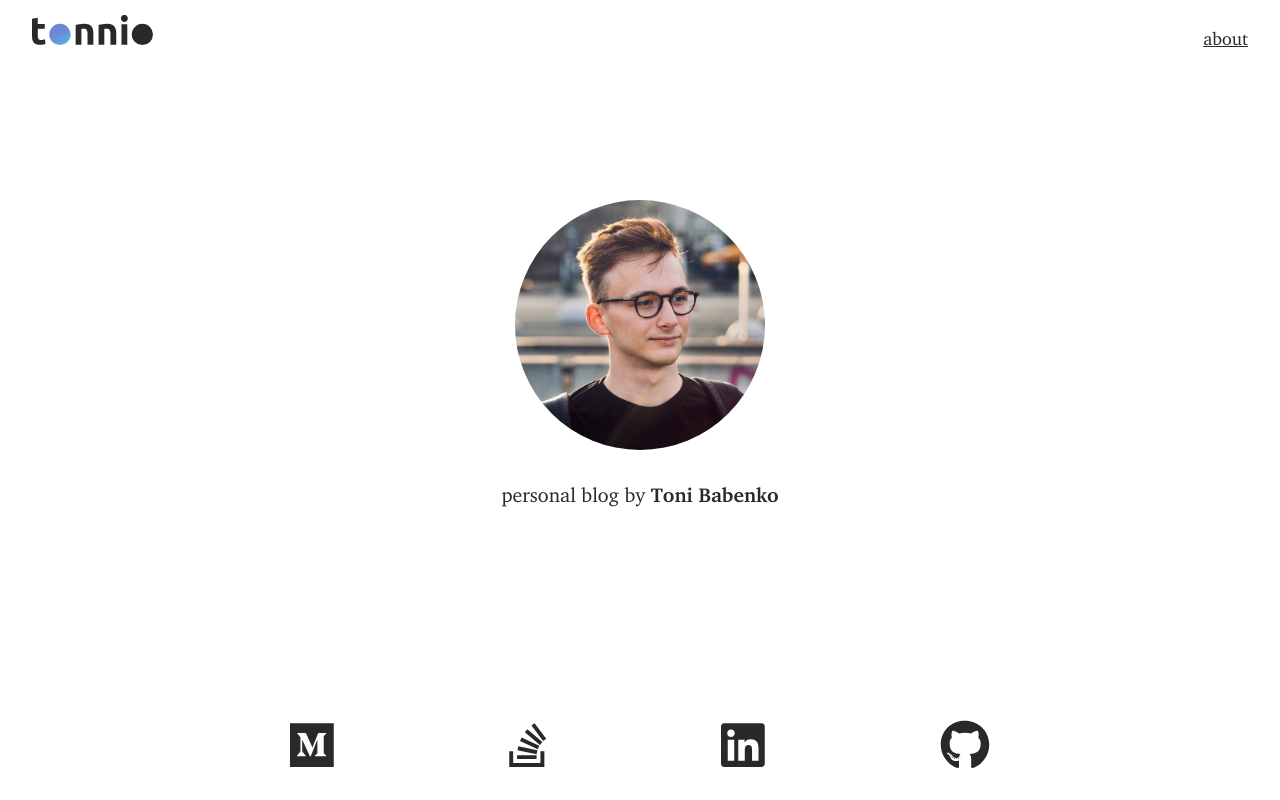
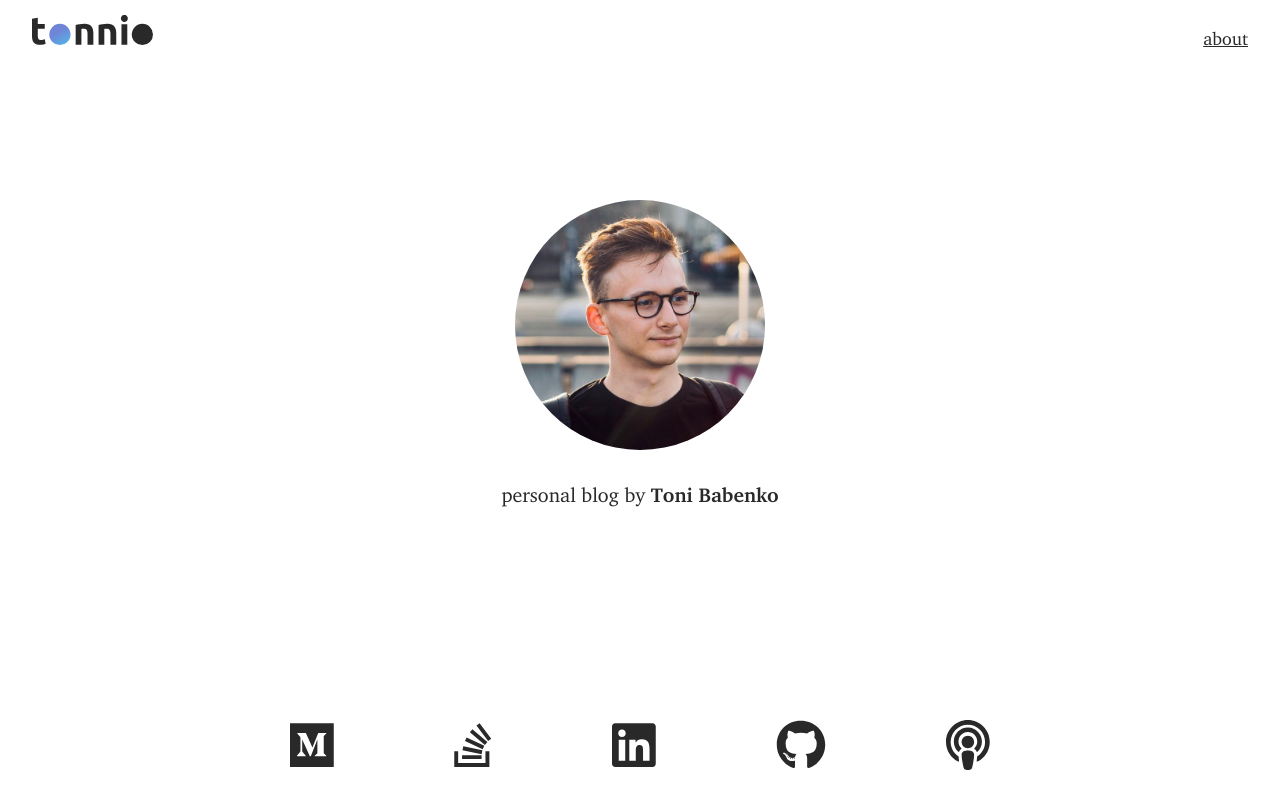
Before and after one commit to tonn1o/tonnio.dev, a Gatsby site: page /about in a window 1280 px wide. Built offline with nearby package versions, Linux system fonts and the light colour scheme; Gatsby itself is replaced by a stand-in of ours; a web font is replaced by a local one.

Commit message:
add link to podcast

```diff
--- a/src/constants/constants.js
+++ b/src/constants/constants.js
@@ -4,6 +4,7 @@ export const appConsts = {
     stackOverflow: "https://stackoverflow.com/users/8861977/tonnio",
     linkedIn: "https://www.linkedin.com/in/a-babenko/",
     medium: "https://medium.com/@tonnio",
+    podcast: "https://podcasts.apple.com/us/podcast/%D0%B2%D1%8B%D0%B6%D0%B8%D1%82%D1%8C-%D0%BD%D0%B0-%D0%B3%D0%B0%D0%BB%D0%B5%D1%80%D0%B5/id1440854860 ",
   },
   routes: {
     root: "/",
--- a/src/pages/about.tsx
+++ b/src/pages/about.tsx
@@ -11,6 +11,7 @@ import {
 import { appConsts } from "src/constants/constants";
 import avatar from "../images/avatar.jpg";
 import { Helmet } from "react-helmet";
+import { faPodcast } from '@fortawesome/free-solid-svg-icons';
 
 const Wrapper = styled.div`
   margin-top: 96px;
@@ -90,6 +91,9 @@ const About = () => {
             <SocialLink href={appConsts.externalLinks.github} target="_blank">
               <FontAwesomeIcon icon={faGithub} />
             </SocialLink>
+            <SocialLink href={appConsts.externalLinks.podcast} target="_blank">
+              <FontAwesomeIcon icon={faPodcast} />
+            </SocialLink>
           </Socials>
         </Wrapper>
       </Layout>
```
